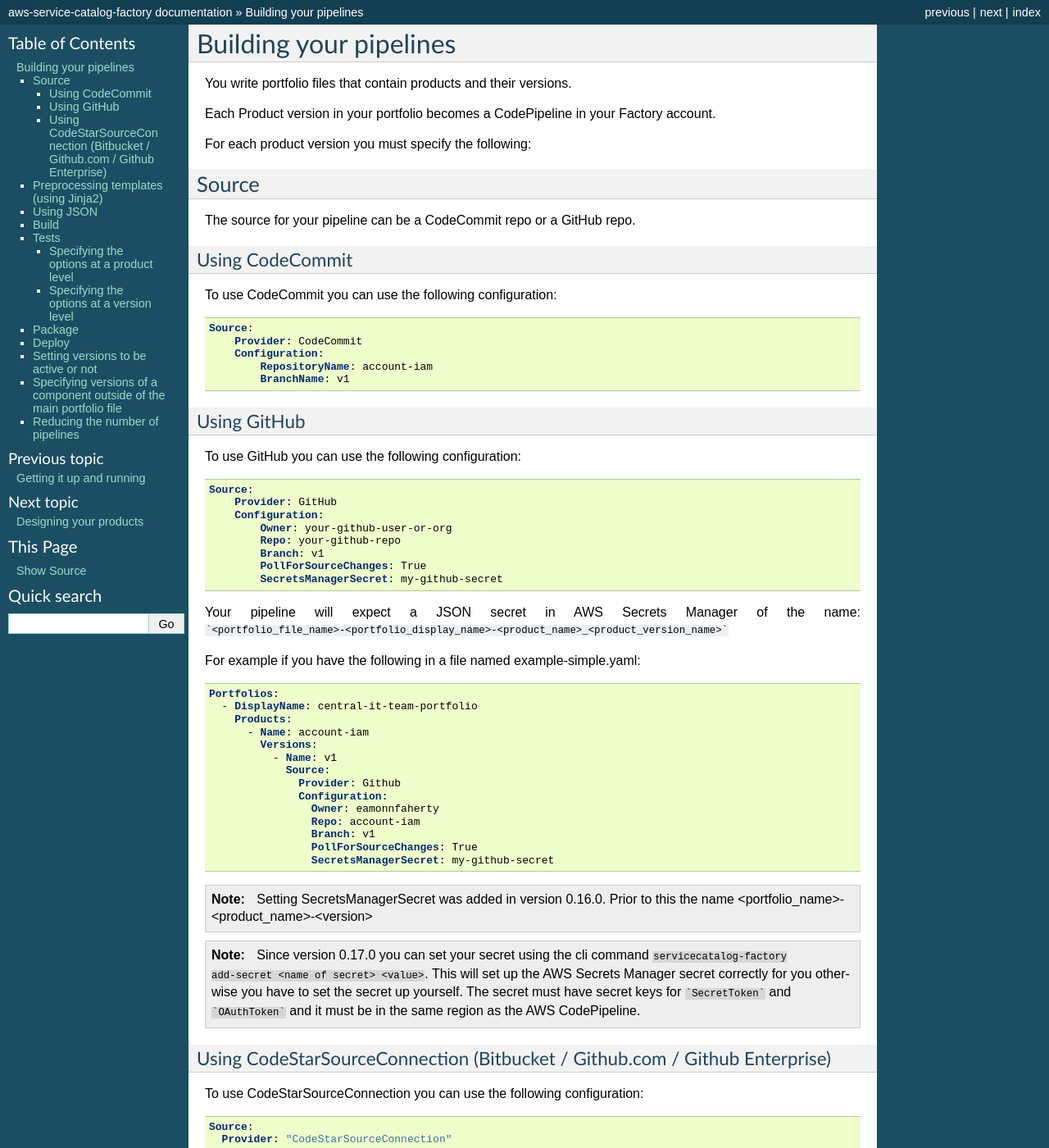
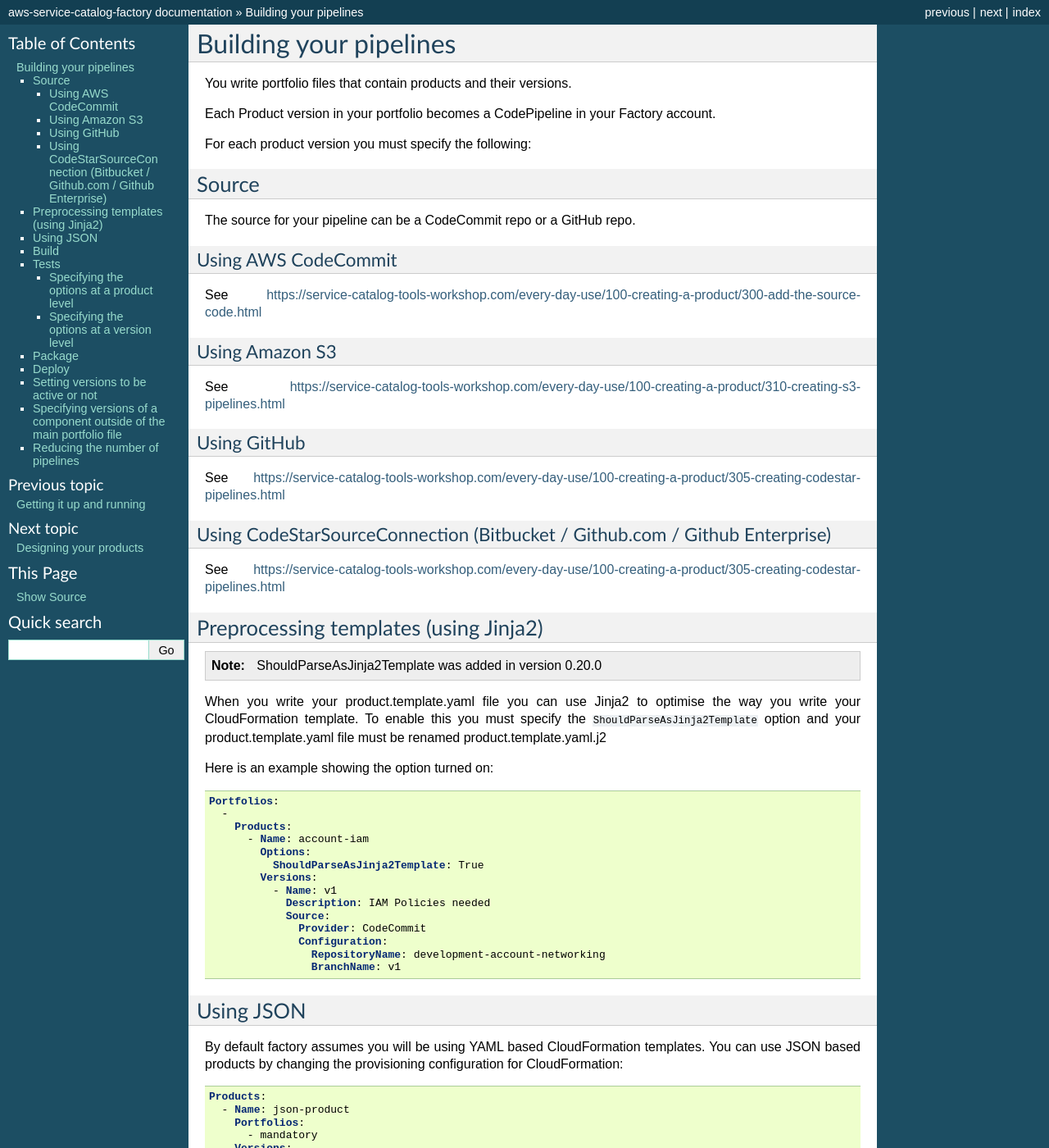
Before and after one commit to awslabs/aws-service-catalog-factory, a Sphinx documentation site: the page built from docs/source/factory/building_your_pipelines.rst, in a window 1280 px wide and 1400 px high. Shown: the whole window at 82% size. Built offline with Sphinx 7.4.7, drawn with Linux system fonts in a browser that asks for light colours; some of the changed text lies outside the part shown.

Commit message:
adding redirect

````diff
--- a/docs/source/factory/building_your_pipelines.rst
+++ b/docs/source/factory/building_your_pipelines.rst
@@ -11,88 +11,30 @@
 ------
 The source for your pipeline can be a CodeCommit repo or a GitHub repo.
 
-Using CodeCommit
-++++++++++++++++
 
-To use CodeCommit you can use the following
-configuration:
+Using AWS CodeCommit
+++++++++++++++++++++
 
-.. code-block:: yaml
+See https://service-catalog-tools-workshop.com/every-day-use/100-creating-a-product/300-add-the-source-code.html
 
-    Source:
-        Provider: CodeCommit
-        Configuration:
-            RepositoryName: account-iam
-            BranchName: v1
+
+Using Amazon S3
++++++++++++++++
+
+See https://service-catalog-tools-workshop.com/every-day-use/100-creating-a-product/310-creating-s3-pipelines.html
 
 
 Using GitHub
 ++++++++++++
 
-To use GitHub you can use the following
-configuration:
-
-.. code-block:: yaml
-
-    Source:
-        Provider: GitHub
-        Configuration:
-            Owner: your-github-user-or-org
-            Repo: your-github-repo
-            Branch: v1
-            PollForSourceChanges: True
-            SecretsManagerSecret: my-github-secret
-
-Your pipeline will expect a JSON secret in AWS Secrets Manager of the name:
-```<portfolio_file_name>-<portfolio_display_name>-<product_name>_<product_version_name>```
-
-For example if you have the following in a file named example-simple.yaml:
-
-.. code-block:: yaml
-
-    Portfolios:
-      - DisplayName: central-it-team-portfolio
-        Products:
-          - Name: account-iam
-            Versions:
-              - Name: v1
-                Source:
-                  Provider: Github
-                  Configuration:
-                    Owner: eamonnfaherty
-                    Repo: account-iam
-                    Branch: v1
-                    PollForSourceChanges: True
-                    SecretsManagerSecret: my-github-secret
-
-.. note::
-
-    Setting SecretsManagerSecret was added in version 0.16.0.  Prior to this the name <portfolio_name>-<product_name>-<version>
-
-.. note::
-
-    Since version 0.17.0 you can set your secret using the cli command ``servicecatalog-factory add-secret <name of
-    secret> <value>``.  This will set up the AWS Secrets Manager secret correctly for you otherwise you have to set the
-    secret up yourself.  The secret must have secret keys for ```SecretToken``` and ```OAuthToken``` and it must be in
-    the same region as the AWS CodePipeline.
+See https://service-catalog-tools-workshop.com/every-day-use/100-creating-a-product/305-creating-codestar-pipelines.html
 
 
 Using CodeStarSourceConnection (Bitbucket / Github.com / Github Enterprise)
 +++++++++++++++++++++++++++++++++++++++++++++++++++++++++++++++++++++++++++
 
-To use CodeStarSourceConnection you can use the following configuration:
+See https://service-catalog-tools-workshop.com/every-day-use/100-creating-a-product/305-creating-codestar-pipelines.html
 
-.. code-block:: yaml
-
-    Source:
-      Provider: "CodeStarSourceConnection"
-      Configuration:
-        BranchName: "main2"
-        ConnectionArn: "arn:aws:codestar-connections:eu-west-1:0123456789010:connection/abcdergh-abcd-4c19-9fe2-5dc0522dc6a6"
-        FullRepositoryId: "exampleorg/my-wonderful-product"
-
-
-For more details check the reference guide: https://docs.aws.amazon.com/codepipeline/latest/userguide/action-reference-CodestarConnectionSource.html
 
 Preprocessing templates (using Jinja2)
 --------------------------------------
````
